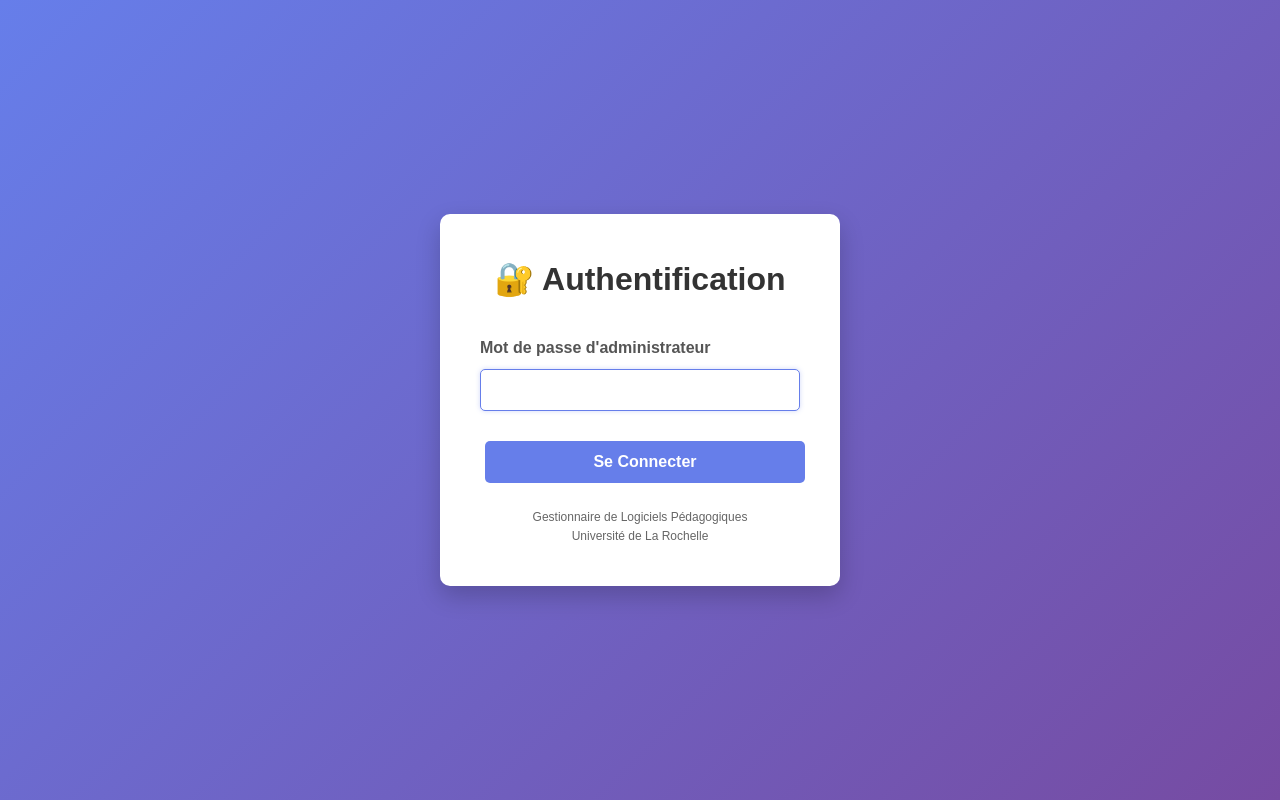
After one commit to thibaudGU/teaching-software-manager, a Flask app: page /login in a window 1280 px wide. The commit adds this page. Run offline with Flask 3, Linux system fonts and the light colour scheme.

Commit message:
Add basic authentication with ADMIN_PASSWORD env var

```diff
--- a/templates/base.html
+++ b/templates/base.html
@@ -17,6 +17,9 @@
                 <li><a href="{{ url_for('view_reports') }}">Rapports</a></li>
                 <li><a href="{{ url_for('view_verification') }}">🔍 Vérification</a></li>
                 <li><a href="{{ url_for('view_settings') }}">Paramètres</a></li>
+                {% if session.get('authenticated') %}
+                <li style="margin-left: auto;"><a href="{{ url_for('logout') }}" style="color: #d9534f;">🔓 Déconnexion</a></li>
+                {% endif %}
             </ul>
         </div>
     </nav>
--- /dev/null
+++ b/templates/login.html
@@ -0,0 +1,120 @@
+<!DOCTYPE html>
+<html lang="fr">
+<head>
+    <meta charset="UTF-8">
+    <meta name="viewport" content="width=device-width, initial-scale=1.0">
+    <title>Authentification - Gestionnaire de Logiciels Pédagogiques</title>
+    <link rel="stylesheet" href="{{ url_for('static', filename='style.css') }}">
+    <style>
+        body {
+            display: flex;
+            justify-content: center;
+            align-items: center;
+            height: 100vh;
+            background: linear-gradient(135deg, #667eea 0%, #764ba2 100%);
+            margin: 0;
+            font-family: Arial, sans-serif;
+        }
+        .login-container {
+            background: white;
+            padding: 40px;
+            border-radius: 10px;
+            box-shadow: 0 10px 25px rgba(0, 0, 0, 0.2);
+            width: 100%;
+            max-width: 400px;
+        }
+        .login-container h1 {
+            text-align: center;
+            color: #333;
+            margin-bottom: 30px;
+        }
+        .login-container .form-group {
+            margin-bottom: 20px;
+        }
+        .login-container label {
+            display: block;
+            margin-bottom: 8px;
+            color: #555;
+            font-weight: bold;
+        }
+        .login-container input {
+            width: 100%;
+            padding: 12px;
+            border: 1px solid #ddd;
+            border-radius: 5px;
+            font-size: 14px;
+            box-sizing: border-box;
+        }
+        .login-container input:focus {
+            outline: none;
+            border-color: #667eea;
+            box-shadow: 0 0 5px rgba(102, 126, 234, 0.3);
+        }
+        .login-container button {
+            width: 100%;
+            padding: 12px;
+            background: #667eea;
+            color: white;
+            border: none;
+            border-radius: 5px;
+            font-size: 16px;
+            font-weight: bold;
+            cursor: pointer;
+            margin-top: 10px;
+        }
+        .login-container button:hover {
+            background: #5568d3;
+        }
+        .alert {
+            padding: 15px;
+            margin-bottom: 20px;
+            border-radius: 5px;
+            text-align: center;
+        }
+        .alert.error {
+            background-color: #f8d7da;
+            color: #721c24;
+            border: 1px solid #f5c6cb;
+        }
+        .alert.success {
+            background-color: #d4edda;
+            color: #155724;
+            border: 1px solid #c3e6cb;
+        }
+        .footer-text {
+            text-align: center;
+            margin-top: 20px;
+            color: #666;
+            font-size: 12px;
+        }
+    </style>
+</head>
+<body>
+    <div class="login-container">
+        <h1>🔐 Authentification</h1>
+
+        {% with messages = get_flashed_messages(with_categories=true) %}
+            {% if messages %}
+                {% for category, message in messages %}
+                    <div class="alert {{ category }}">
+                        {{ message }}
+                    </div>
+                {% endfor %}
+            {% endif %}
+        {% endwith %}
+
+        <form method="POST">
+            <div class="form-group">
+                <label for="password">Mot de passe d'administrateur</label>
+                <input type="password" id="password" name="password" required autofocus>
+            </div>
+            <button type="submit" class="btn btn-primary">Se Connecter</button>
+        </form>
+
+        <div class="footer-text">
+            <p>Gestionnaire de Logiciels Pédagogiques</p>
+            <p>Université de La Rochelle</p>
+        </div>
+    </div>
+</body>
+</html>
--- a/web/app.py
+++ b/web/app.py
@@ -9,16 +9,30 @@ from pathlib import Path
 # Add src directory to path
 sys.path.insert(0, str(Path(__file__).parent.parent / 'src'))
 
-from flask import Flask, render_template, request, jsonify, flash, redirect, url_for, send_file
+from flask import Flask, render_template, request, jsonify, flash, redirect, url_for, send_file, session
 from config_loader import ConfigLoader
 from email_notifier import EmailNotifier
 from excel_sync import ExcelSyncManager
 from config_writer import ConfigWriter
 import yaml
 from datetime import datetime
+import os
+from functools import wraps
 
 app = Flask(__name__, template_folder='../templates', static_folder='../static')
-app.secret_key = 'teaching-software-manager-secret'
+app.secret_key = os.getenv('SECRET_KEY', 'teaching-software-manager-secret')
+
+# Admin password from environment
+ADMIN_PASSWORD = os.getenv('ADMIN_PASSWORD', 'admin123')
+
+def require_auth(f):
+    """Decorator to protect routes - require authentication."""
+    @wraps(f)
+    def decorated_function(*args, **kwargs):
+        if not session.get('authenticated'):
+            return jsonify({'success': False, 'error': 'Authentication required'}), 401
+        return f(*args, **kwargs)
+    return decorated_function
 
 # Load configuration
 config_loader = ConfigLoader()
@@ -213,9 +227,35 @@ def health_check():
         }), 500
 
 
+# ========== AUTH ROUTES ==========
+
+@app.route('/login', methods=['GET', 'POST'])
+def login():
+    """Login page and handler."""
+    if request.method == 'POST':
+        password = request.form.get('password', '')
+        if password == ADMIN_PASSWORD:
+            session['authenticated'] = True
+            flash('Authentification réussie', 'success')
+            return redirect(url_for('index'))
+        else:
+            flash('Mot de passe incorrect', 'error')
+
+    return render_template('login.html')
+
+
+@app.route('/logout')
+def logout():
+    """Logout handler."""
+    session.pop('authenticated', None)
+    flash('Vous avez été déconnecté', 'info')
+    return redirect(url_for('login'))
+
+
 # ========== EDIT ROUTES ==========
 
 @app.route('/api/instructor/add', methods=['POST'])
+@require_auth
 def add_instructor():
     """Add a new instructor (API)."""
     try:
@@ -263,6 +303,7 @@ def add_instructor():
 
 
 @app.route('/api/instructor/<instructor_id>/update', methods=['POST'])
+@require_auth
 def update_instructor(instructor_id):
     """Update an instructor (API)."""
     try:
@@ -320,6 +361,7 @@ def update_instructor(instructor_id):
 
 
 @app.route('/api/instructor/<instructor_id>/delete', methods=['POST'])
+@require_auth
 def delete_instructor(instructor_id):
     """Delete an instructor (API)."""
     try:
@@ -336,6 +378,7 @@ def delete_instructor(instructor_id):
 
 
 @app.route('/api/module/add', methods=['POST'])
+@require_auth
 def add_module():
     """Add a new module (API)."""
     try:
@@ -394,6 +437,7 @@ def add_module():
 
 
 @app.route('/api/module/<module_id>/update', methods=['POST'])
+@require_auth
 def update_module(module_id):
     """Update a module (API)."""
     try:
@@ -452,6 +496,7 @@ def update_module(module_id):
 
 
 @app.route('/api/module/<module_id>/delete', methods=['POST'])
+@require_auth
 def delete_module(module_id):
     """Delete a module (API)."""
     try:
@@ -468,6 +513,7 @@ def delete_module(module_id):
 
 
 @app.route('/api/module/<module_id>/software/add', methods=['POST'])
+@require_auth
 def add_software(module_id):
     """Add software to a module (API)."""
     try:
@@ -479,7 +525,8 @@ def add_software(module_id):
             'version': data.get('version', 'Latest'),
             'notes': data.get('notes', ''),
             'critical': data.get('critical', False),
-            'verified_by': data.get('verified_by', '')
+            'verified_by': data.get('verified_by', ''),
+            'os_supported': data.get('os_supported', [])
         }
 
         success = config_writer.add_software_to_module(module_id, software_data)
@@ -495,6 +542,7 @@ def add_software(module_id):
 
 
 @app.route('/api/module/<module_id>/software/<software_name>/update', methods=['POST'])
+@require_auth
 def update_software(module_id, software_name):
     """Update software in a module (API)."""
     try:
@@ -513,6 +561,8 @@ def update_software(module_id, software_name):
             software_data['critical'] = data['critical']
         if 'verified_by' in data:
             software_data['verified_by'] = data['verified_by']
+        if 'os_supported' in data:
+            software_data['os_supported'] = data['os_supported']
 
         software_data['last_verified'] = datetime.now().strftime('%Y-%m-%d')
 
@@ -529,6 +579,7 @@ def update_software(module_id, software_name):
 
 
 @app.route('/api/module/<module_id>/software/<software_name>/delete', methods=['POST'])
+@require_auth
 def delete_software(module_id, software_name):
     """Delete software from a module (API)."""
     try:
@@ -545,6 +596,7 @@ def delete_software(module_id, software_name):
 
 
 @app.route('/api/excel/export', methods=['POST'])
+@require_auth
 def excel_export():
     """Export YAML config to Excel file."""
     try:
@@ -555,6 +607,7 @@ def excel_export():
 
 
 @app.route('/api/excel/import', methods=['POST'])
+@require_auth
 def excel_import():
     """Import data from Excel file to YAML config."""
     try:
@@ -621,4 +674,4 @@ if __name__ == '__main__':
     print("Visit: http://localhost:5000")
     print("Press Ctrl+C to stop\n")
 
-    app.run(debug=True, host='0.0.0.0', port=5000)
+    app.run(debug=False, host='127.0.0.1', port=5000, use_reloader=False)
```
